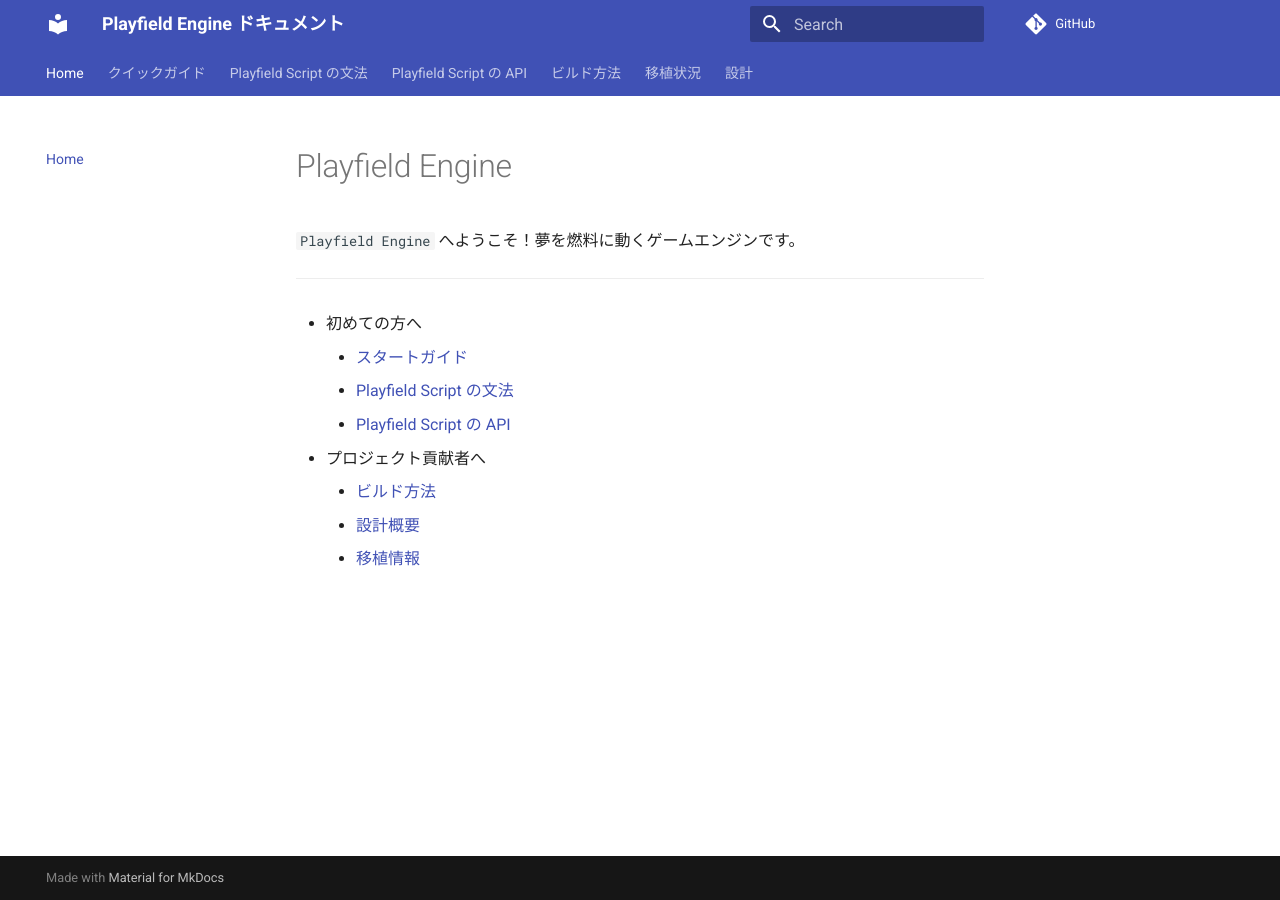
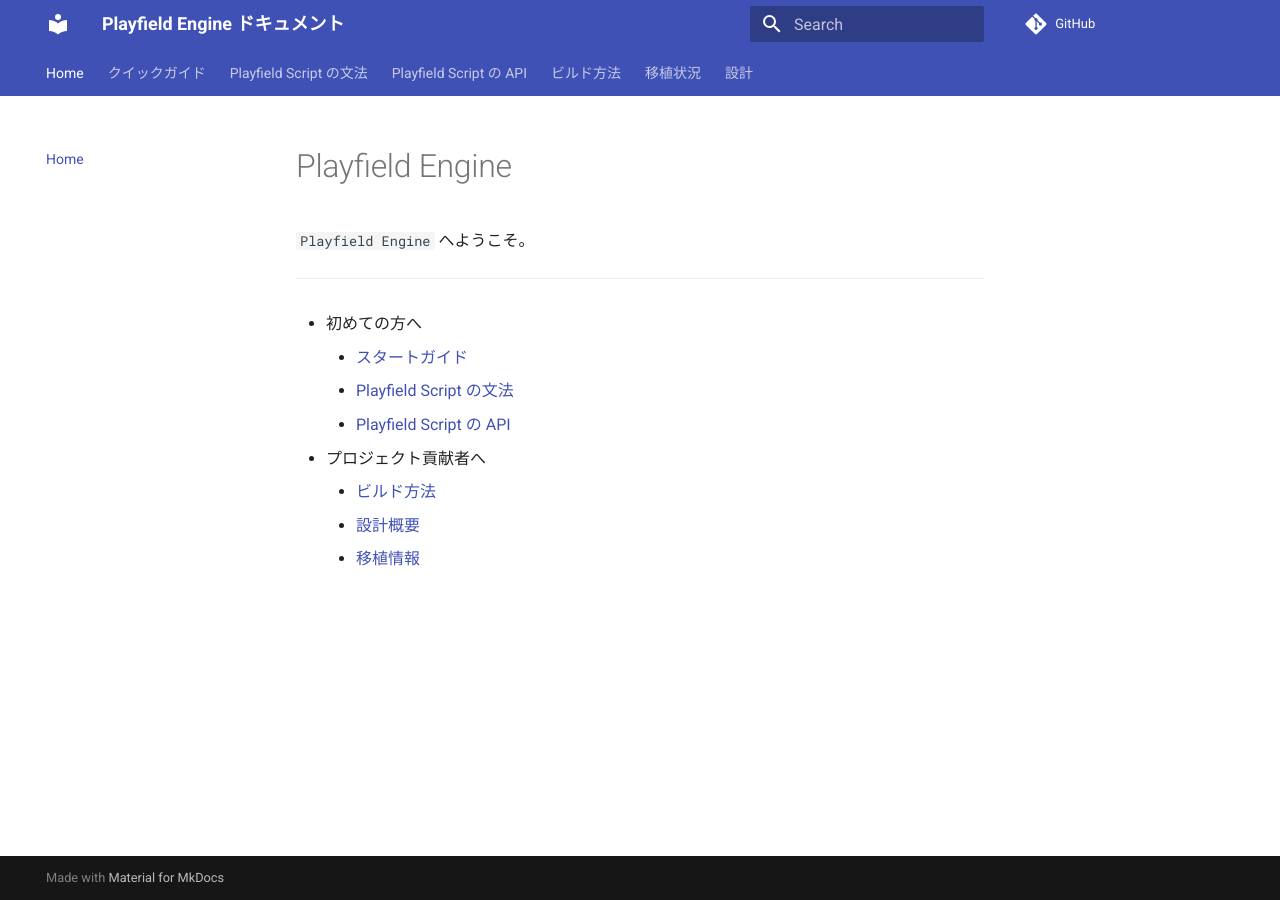
Before and after one commit to awemorris/PlayfieldEngine, an MkDocs documentation site: the page built from docs/mkdocs-ja/docs/index.md, in a window 1280 px wide. Built offline with MkDocs 1.6.1 and Material for MkDocs 9.7.7, drawn with Linux system fonts in a browser that asks for light colours; comment, search, counter and statistics services are not loaded.

Commit message:
Update documents

```diff
--- a/docs/mkdocs-ja/docs/index.md
+++ b/docs/mkdocs-ja/docs/index.md
@@ -1,7 +1,7 @@
 Playfield Engine
 ================
 
-`Playfield Engine` へようこそ！夢を燃料に動くゲームエンジンです。
+`Playfield Engine` へようこそ。
 
 ---
 
```
